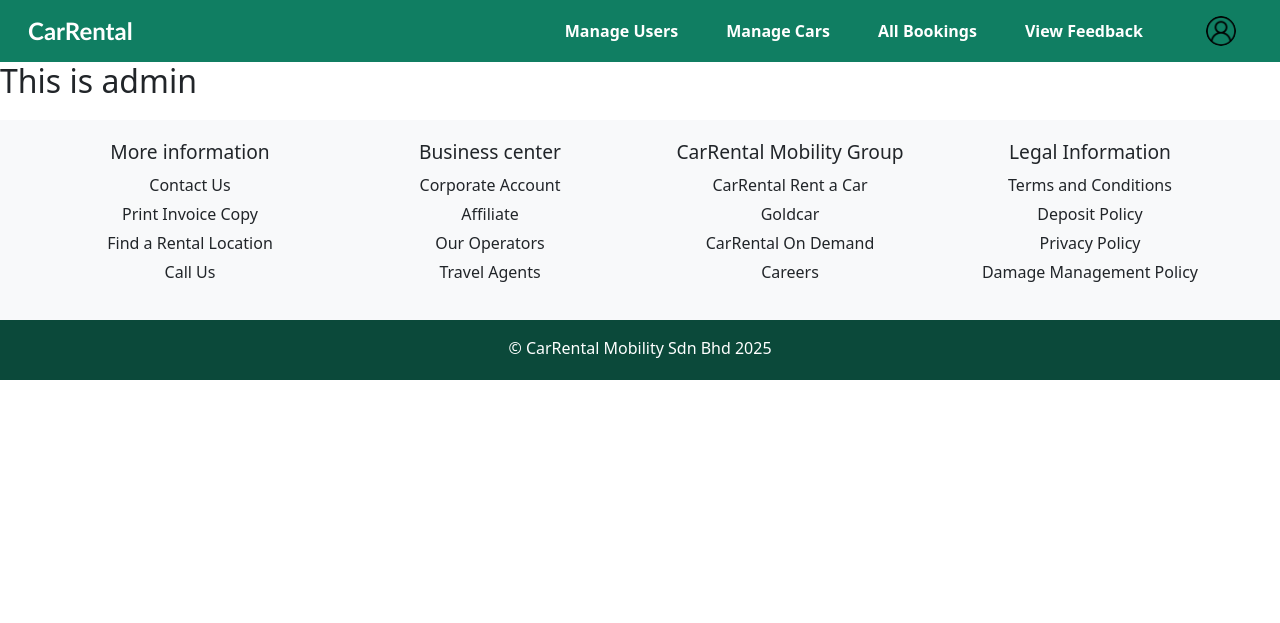
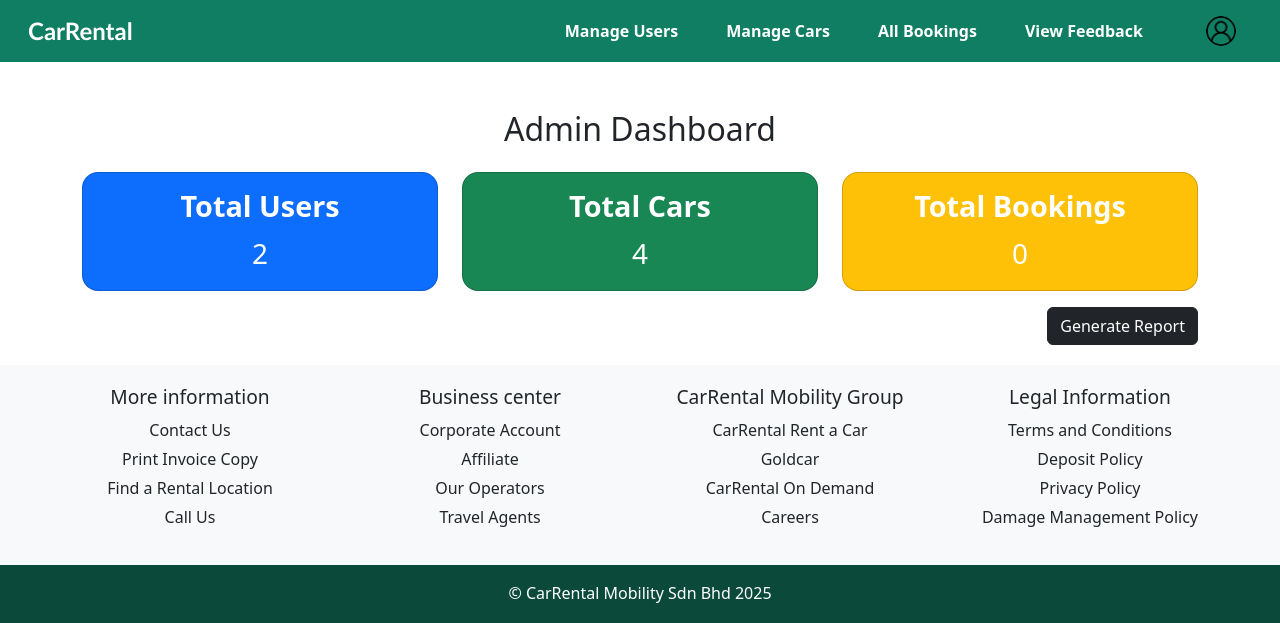
Before and after one commit to faizaizattt/Car-Rental-Booking-System, a PHP site: page /dashboard.php in a window 1280 px wide. Shown: the top 623 px of the page. Run offline with PHP 8.4, Linux system fonts and the light colour scheme; a user stored in the database is signed in; data comes from the database, SQL or seed files in the repository; data that the repository does not hold is empty.

Commit message:
Update dashboard.php

```diff
--- a/car-rental/public/dashboard.php
+++ b/car-rental/public/dashboard.php
@@ -33,8 +33,58 @@ $cars = $stmt->fetchAll();
 </div>
 <div>
 <?php if ($_SESSION['role'] == 'admin') {?>
-      		<!-- For Admin -->
-<h2>This is admin</h2>
+<?php
+// Count users
+$userStmt = $pdo->query("SELECT COUNT(*) FROM users");
+$totalUsers = $userStmt->fetchColumn();
+
+// Count cars
+$carStmt = $pdo->query("SELECT COUNT(*) FROM cars");
+$totalCars = $carStmt->fetchColumn();
+
+// Count bookings
+$bookingStmt = $pdo->query("SELECT COUNT(*) FROM bookings");
+$totalBookings = $bookingStmt->fetchColumn();
+?>
+
+<div class="container mt-5">
+  <h2>Admin Dashboard</h2>
+  <div class="row mt-4">
+    <div class="col-md-4">
+      <a href="users.php" class="text-decoration-none">
+        <div class="card text-white bg-primary mb-3">
+          <div class="card-body">
+            <h5 class="card-title text-white">Total Users</h5>
+            <p class="card-text fs-3 text-white"><?= $totalUsers ?></p>
+          </div>
+        </div>
+      </a>
+    </div>
+    <div class="col-md-4">
+      <a href="cars.php" class="text-decoration-none">
+        <div class="card text-white bg-success mb-3">
+          <div class="card-body">
+            <h5 class="card-title text-white">Total Cars</h5>
+            <p class="card-text fs-3 text-white"><?= $totalCars ?></p>
+          </div>
+        </div>
+      </a>
+    </div>
+    <div class="col-md-4">
+      <a href="bookings.php" class="text-decoration-none">
+        <div class="card text-white bg-warning mb-3">
+          <div class="card-body">
+            <h5 class="card-title text-white">Total Bookings</h5>
+            <p class="card-text fs-3 text-white"><?= $totalBookings ?></p>
+          </div>
+        </div>
+      </a>
+    </div>
+  </div>
+  <div class="text-end">
+    <a href="report.php" class="btn btn-dark">Generate Report</a>
+  </div>
+</div>
       	<?php } else { ?>
 
 <div class="header">
```
